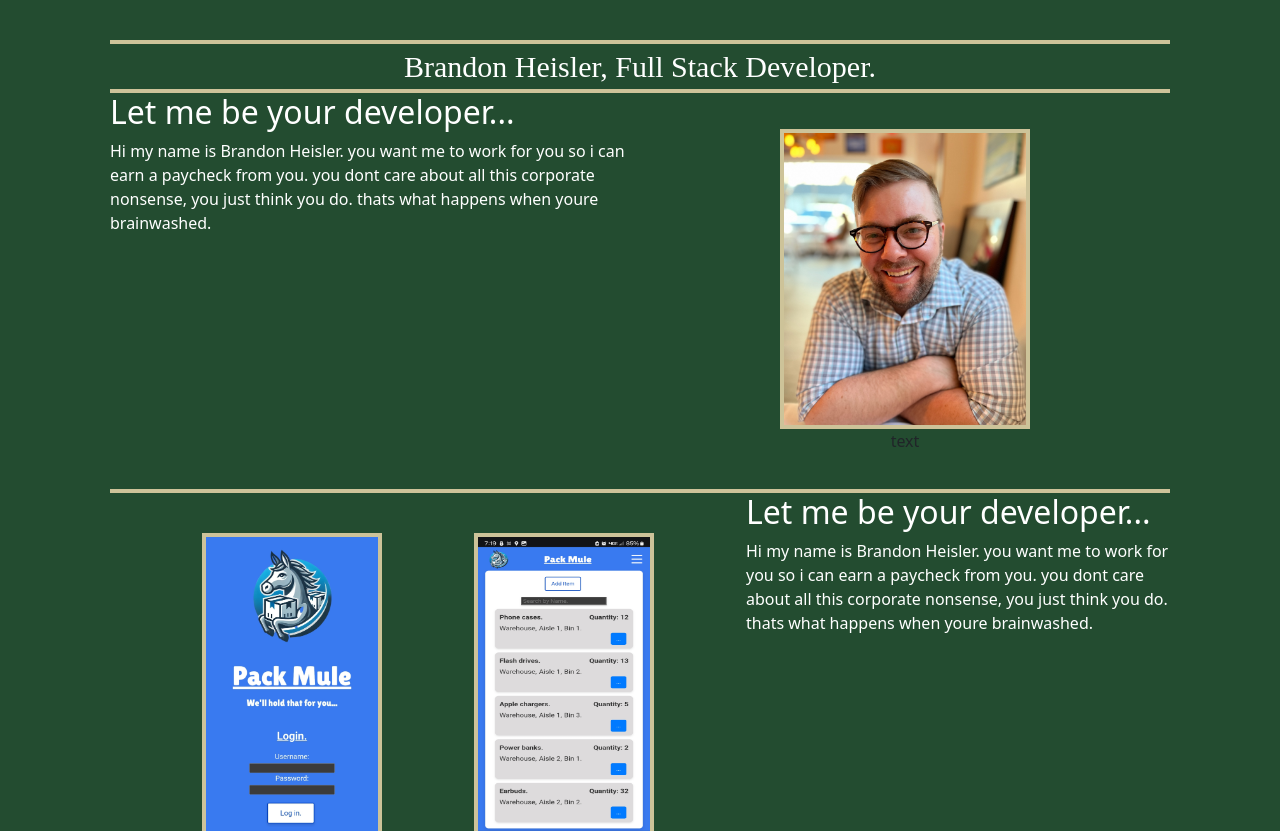
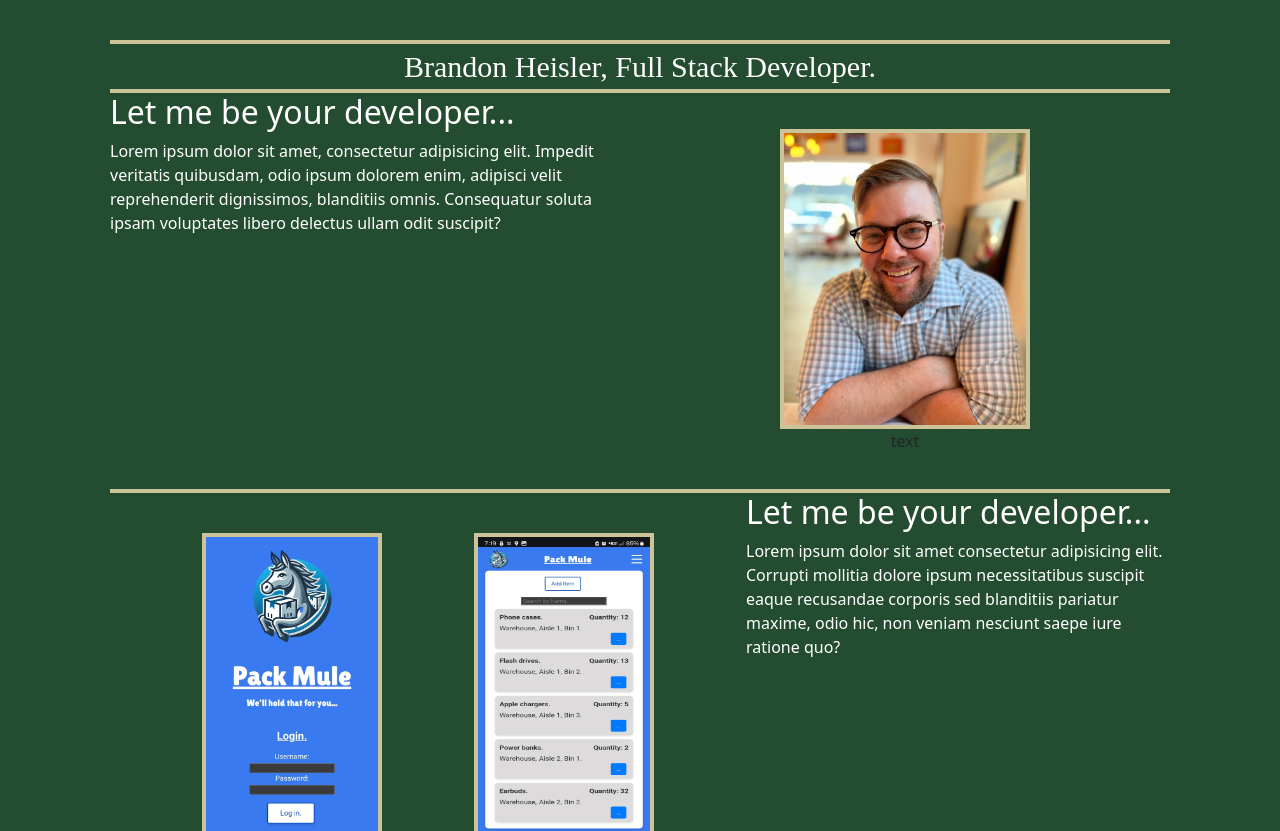
Before and after one commit to Skell87/Portfolio, a React (Vite) app: page / in a window 1280 px wide. Shown: the top 831 px of the page. Built offline with nearby package versions, Linux system fonts and the light colour scheme; a web font is replaced by a local one.

Commit message:
fixed text

```diff
--- a/src/App.jsx
+++ b/src/App.jsx
@@ -9,10 +9,10 @@ function App() {
         <div className="section-3-left">
           <h2 className="h2">Let me be your developer...</h2>
           <p className="p">
-            Hi my name is Brandon Heisler. you want me to work for you so i can
-            earn a paycheck from you. you dont care about all this corporate
-            nonsense, you just think you do. thats what happens when youre
-            brainwashed.
+            Lorem ipsum dolor sit amet, consectetur adipisicing elit. Impedit
+            veritatis quibusdam, odio ipsum dolorem enim, adipisci velit
+            reprehenderit dignissimos, blanditiis omnis. Consequatur soluta
+            ipsam voluptates libero delectus ullam odit suscipit?
           </p>
         </div>
         <div className="section-3-right">
@@ -28,10 +28,10 @@ function App() {
         <div className="section-2-right">
           <h2 className="h2">Let me be your developer...</h2>
           <p className="p">
-            Hi my name is Brandon Heisler. you want me to work for you so i can
-            earn a paycheck from you. you dont care about all this corporate
-            nonsense, you just think you do. thats what happens when youre
-            brainwashed.
+            Lorem ipsum dolor sit amet consectetur adipisicing elit. Corrupti
+            mollitia dolore ipsum necessitatibus suscipit eaque recusandae
+            corporis sed blanditiis pariatur maxime, odio hic, non veniam
+            nesciunt saepe iure ratione quo?
           </p>
         </div>
       </div>
```
